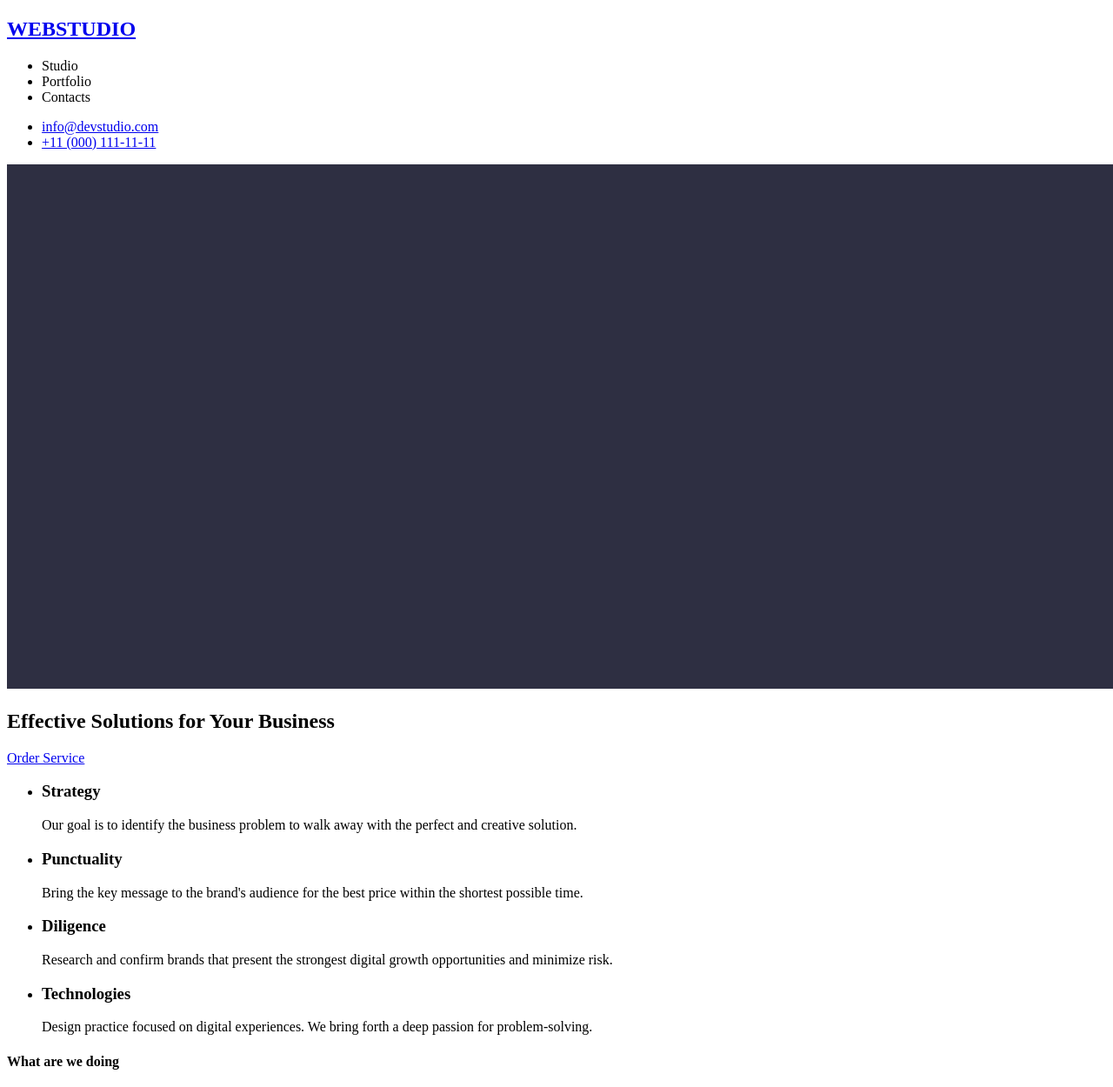
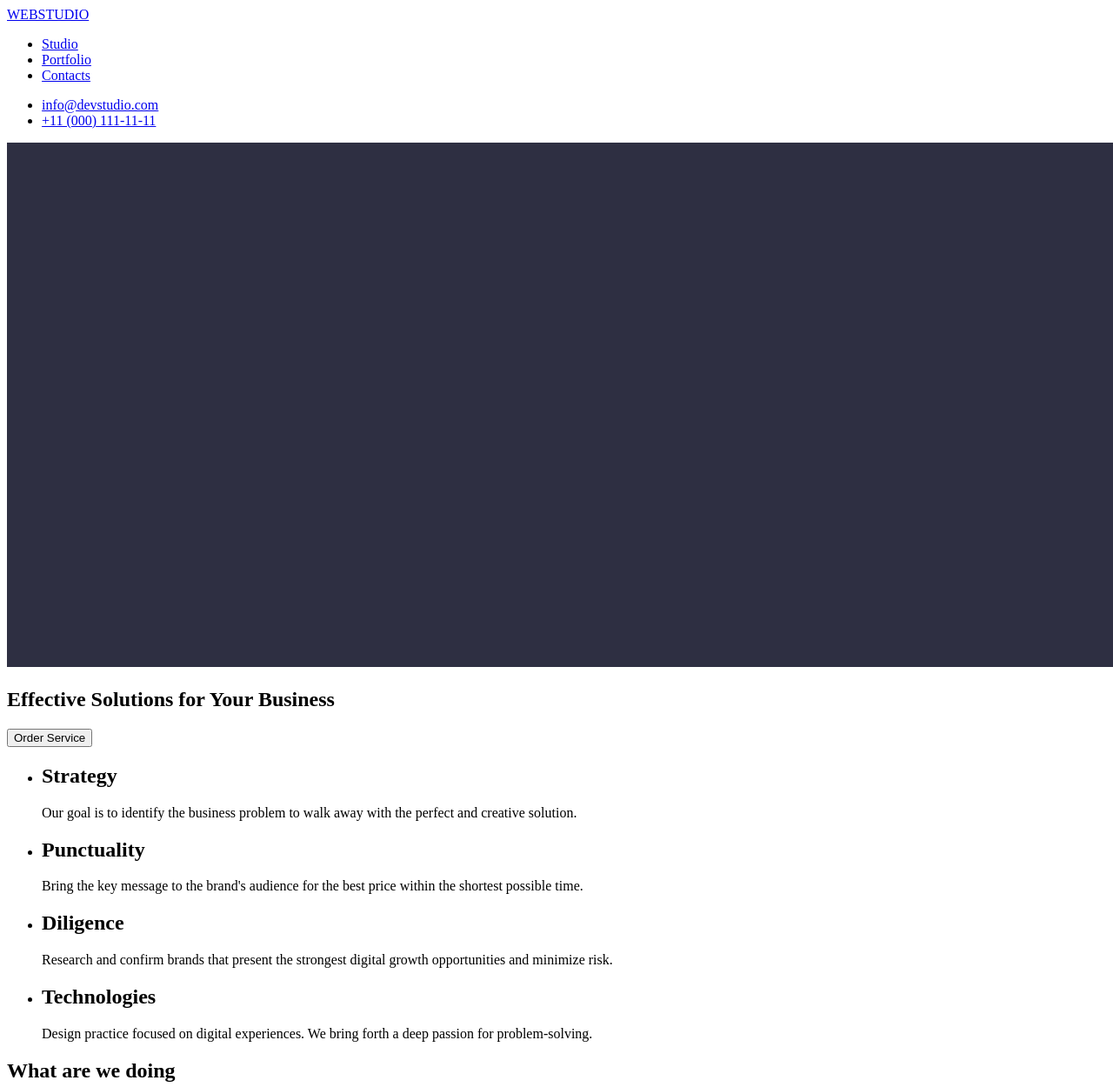
Before and after one commit to Igor0501/goit-markup-hw-01, a plain HTML site: page index.html in a window 1280 px wide. Shown: the top 1250 px of the page at 87% size. Drawn offline with Linux system fonts and the light colour scheme.

Commit message:
fix index.html

```diff
--- a/index.html
+++ b/index.html
@@ -9,20 +9,20 @@
   <body>
     <header>
       <!--шапка сайту  -->
+        <a href="./index.html" id="logo" rel="home">WEBSTUDIO</a>
       <nav>
-        <h1><a href="/" id="logo" rel="home">WEBSTUDIO</a></h1>
         <ul>
-          <li>Studio</li>
-          <li>Portfolio</li>
-          <li>Contacts</li>
+          <li><a href="/">Studio</a></li>
+          <li><a href="/">Portfolio</a></li>
+          <li><a href="/">Contacts</a></li>
         </ul>
       </nav>
       <ul>
         <li>
-          <span><a href="mailto:info@devstudio.com">info@devstudio.com </a></span>
+          <a href="mailto:info@devstudio.com">info@devstudio.com</a>
         </li>
         <li>
-          <span><a href="tel:+110001111111">+11 (000) 111-11-11</a></span>
+          <a href="tel:+110001111111">+11 (000) 111-11-11</a>
         </li>
       </ul>
     </header>
@@ -31,36 +31,36 @@
       <!-- основний вміст -->
       <section>
         <img src="./images/banner.png" alt="banner site" width="1440" height="603" />
-        <h2>Effective Solutions for Your Business</h2>
-        <a href="#.">Order Service</a>
-      </section>
+        <h1>Effective Solutions for Your Business</h1>
+        <button type= "button">Order Service</button>
+       </section>
 
       <!-- секція переваг -->
       <section>
         <ul>
           <li>
-            <h3>Strategy</h3>
+            <h2>Strategy</h2>
             <p>
               Our goal is to identify the business problem to walk away with the perfect and
               creative solution.
             </p>
           </li>
           <li>
-            <h3>Punctuality</h3>
+            <h2>Punctuality</h2>
             <p>
               Bring the key message to the brand's audience for the best price within the shortest
               possible time.
             </p>
           </li>
           <li>
-            <h3>Diligence</h3>
+            <h2>Diligence</h2>
             <p>
               Research and confirm brands that present the strongest digital growth opportunities
               and minimize risk.
             </p>
           </li>
           <li>
-            <h3>Technologies</h3>
+            <h2>Technologies</h2>
             <p>
               Design practice focused on digital experiences. We bring forth a deep passion for
               problem-solving.
@@ -71,7 +71,7 @@
 
       <!-- секція що ми робимо -->
       <section>
-        <h4>What are we doing</h4>
+        <h2>What are we doing</h2>
         <ul>
           <li>
             <img src="./images/img1.png" alt="siemple work_№1" width="360" height="300" />
@@ -86,26 +86,26 @@
       </section>
       <!-- секція наша команда -->
       <section>
-        <h4>Our Team</h4>
+        <h2>Our Team</h2>
         <ul>
           <li>
             <img src="./images/mark.png" width="264" height="260" alt="photo by Mark Guerrero" />
-            <h5>Mark Guerrero</h5>
+            <h3>Mark Guerrero</h3>
             <p>Product Designer</p>
           </li>
           <li>
             <img src="./images/tom.png" width="264" height="260" alt="photo by Tom Ford" />
-            <h5>Tom Ford</h5>
+            <h3>Tom Ford</h3>
             <p>Frontend Developer</p>
           </li>
           <li>
             <img src="./images/camila.png" width="264" height="260" alt="photo by Camila Garcia" />
-            <h5>Camila Garcia</h5>
+            <h3>Camila Garcia</h3>
             <p>Marketing</p>
           </li>
           <li>
             <img src="./images/daniel.png" width="264" height="260" alt="photo by Daniel Wilson" />
-            <h5>Daniel Wilson</h5>
+            <h3>Daniel Wilson</h3>
             <p>UI Designer</p>
           </li>
         </ul>
@@ -113,7 +113,7 @@
     </main>
     <footer>
       <!-- підвал сайту -->
-      <h6><a href="/" rel="home">WEBSTUDIO</a></h6>
+      <a href="./index.html" rel="home">WEBSTUDIO</a>
       <p>
         Increase the flow of customers and sales for your business with digital marketing & growth
         solutions.
```
